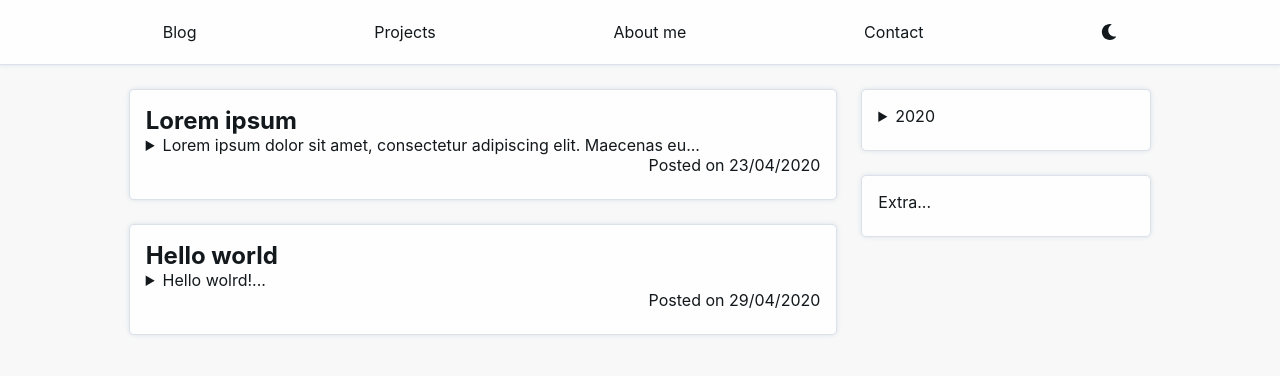
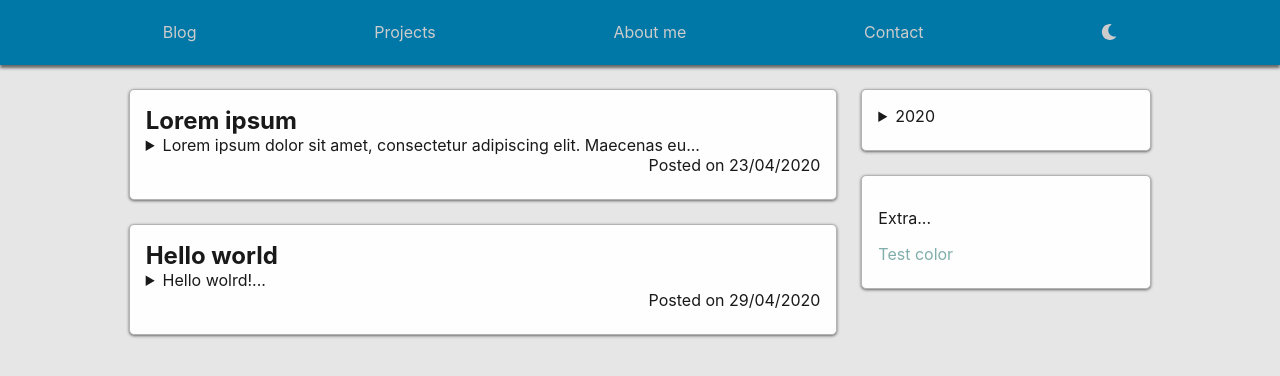
Before and after one commit to sgq995/sgq995.github.io, a React (Create React App) app: page / in a window 1280 px wide. Shown: the top 376 px of the page. Built offline with nearby package versions, Linux system fonts and the light colour scheme.

Commit message:
chore: Light theme was modified

```diff
--- a/src/Card.css
+++ b/src/Card.css
@@ -2,12 +2,13 @@
   margin: 0;
   padding: 1rem 1rem 1.5rem 1rem;
 
-  background-color: var(--bg-secondary);
+  background-color: var(--bg-content-primary);
+  color: var(--text-content-primary);
 
   border: 1px solid var(--border-primary);
   border-radius: 5px;
 
-  box-shadow: 0 0 var(--shadow-blur-radius) var(--shadow-primary);
+  box-shadow: 0 var(--shadow-layer-1) var(--shadow-blur) var(--shadow-primary);
 }
 
 @media only screen and (max-width: 719px) {
--- a/src/Content.js
+++ b/src/Content.js
@@ -40,7 +40,10 @@ function Content(props) {
           </details>
         </section>
         <section className="card">
-          Extra...
+          <p>
+            Extra...
+          </p>
+          <a href="#">Test color</a>
         </section>
       </aside>
     </div>
--- a/src/Nav.css
+++ b/src/Nav.css
@@ -1,12 +1,13 @@
 .navbar {
     width: 100vw;
     height: 4rem;
-    background-color: var(--bg-secondary);
-    color: var(--text-primary);
 
-    border-bottom: 1px solid var(--border-primary);
+    background-color: var(--bg-title-primary);
+    color: var(--text-title-primary);
 
-    box-shadow: 0 0 var(--shadow-blur-radius) var(--shadow-primary);
+    border-bottom: 1px solid var(--bg-title-primary);
+
+    box-shadow: 0 var(--shadow-layer-3) var(--shadow-blur) var(--shadow-primary);
 }
 
 .navbar-nav {
@@ -27,12 +28,12 @@
 }
 
 .nav-link {
-    color: var(--text-primary);
+    color: var(--text-title-secondary);
     text-decoration: none;
 }
 
 .nav-link:hover {
-    color: var(--text-secondary);
+    color: var(--text-title-primary);
 }
 
 @media only screen and (max-width: 599px) {
@@ -58,7 +59,7 @@
     }
 
     .nav-item-selected {
-        border-left: 2px solid var(--bg-secondary);
+        border-left: 2px solid var(--bg-title-secondary);
     }
 }
 
@@ -77,6 +78,6 @@
     }
 
     .nav-item-selected {
-        border-bottom: 2px solid var(--bg-secondary);
+        border-bottom: 2px solid var(--bg-title-secondary);
     }
 }
--- a/src/index.css
+++ b/src/index.css
@@ -4,34 +4,64 @@
   font-family: -apple-system, BlinkMacSystemFont, 'Segoe UI', Roboto, Oxygen, Ubuntu, Cantarell, 'Open Sans', 'Helvetica Neue', sans-serif;
 
   /* Gray scale */
-  --gray0: #fefefe;
-  --gray1: #f8f8f8;
-  --gray2: #dbe1e8;
-  --gray3: #b2becd;
-  --gray4: #6c7983;
-  --gray5: #454e56;
-  --gray6: #2a2e35;
-  --gray7: #12181b;
-  --gray8: #090b0d;
+  --shade-0: #fefefe;
+  --shade-1: #e6e6e6;
+  --shade-2: #cccccc;
+  --shade-3: #b3b3b3;
+  --shade-4: #999999;
+  --shade-5: #808080;
+  --shade-6: #666666;
+  --shade-7: #4c4c4c;
+  --shade-8: #333333;
+  --shade-9: #191919;
+  --shade-10: #010101;
 
-  --shadow-blur-radius: 5px;
+  /* Gray */
+  --gray-shade-0: #fefefe;
+  --gray-shade-1: #f2f2f2;
+  --gray-shade-2: #cccccc;
+  /* --gray-shade-3: #a6a6a6; */
+  --gray-shade-3: #808080;
+  /* --gray-shade-5: #5a5a5a; */
+  --gray-shade-4: #333333;
+  --gray-shade-5: #1a1a1a;
+  --gray-shade-6: #0d0d0d;
 
-  /* Night */
-  /* --text-primary: #b6b6b6;
-  --text-secondary: #ececec;
-  --bg-primary: #23232e;
-  --bg-secondary: #141418; */
+  --gray: var(--gray-shade-3);
 
-  /* Light */
-  /* --text-primary: #494949;
-  --text-secondary: #131313;
-  --bg-primary: #dcdcd1;
-  --bg-secondary: #ebebe7; */
+  /* Colors */
+  --dark-blue: #233460;
+
+  --blue-shade-0: #e6f2f6;
+  --blue-shade-1: #99c9dc;
+  --blue-shade-2: #4da1c1;
+  --blue-shade-3: #0078a7;
+  --blue-shade-4: #005475;
+  --blue-shade-5: #003043;
+  --blue-shade-6: #000c11;
+
+  --blue: var(--blue-shade-3);
+
+
+  --light-blue: #7a99c7;
+
+  --green: #80aeab;
+  --light-green: #c9d2d1;
+
+  /* Shadow */
+  --shadow-layer-0: 0px;
+  --shadow-layer-1: 1px;
+  --shadow-layer-2: 2px;
+  --shadow-layer-3: 3px;
+
+  --shadow-blur: 3px;
+
+  --shadow-color: black;
 }
 
 body {
-  color: var(--text-primary);
-  background-color: var(--bg-primary);
+  color: var(--text-content-secondary);
+  background-color: var(--bg-content-secondary);
   margin: 0;
   padding: 0;
 
@@ -58,17 +88,35 @@ code {
     monospace;
 }
 
+a {
+  color: var(--link-primary);
+  text-decoration: none;
+}
+
+a:hover {
+  color: var(--link-secondary);
+}
+
 .light {
-  --bg-primary: var(--gray1);
-  --bg-secondary: var(--gray0);
+  --bg-title-primary: var(--blue);
+  --bg-title-secondary: var(--blue-shade-4);
 
-  --text-primary: var(--gray7);
-  --text-secondary: var(--gray5);
+  --text-title-primary: var(--shade-0);
+  --text-title-secondary: var(--shade-2);
 
-  --border-primary: var(--gray2);
+  --bg-content-primary: var(--shade-0);
+  --bg-content-secondary: var(--shade-1);
 
-  --shadow-primary: var(--gray2);
-  --shadow-secondary: var(--gray3);
+  --text-content-primary: var(--shade-9);
+  --text-content-secondary: var(--shade-7);
+
+  --link-primary: var(--green);
+  --link-secondary: var(--light-green);
+
+  --border-primary: var(--shade-3);
+
+  --shadow-primary: var(--shade-6);
+  --shadow-secondary: var(--shade-7);
 }
 
 .dark {
@@ -83,3 +131,11 @@ code {
   --shadow-primary: var(--gray8);
   --shadow-secondary: var(--gray7);
 }
+
+.default {
+
+}
+
+.cyan {
+  --bg-primary: #78ffeb;
+}
```
